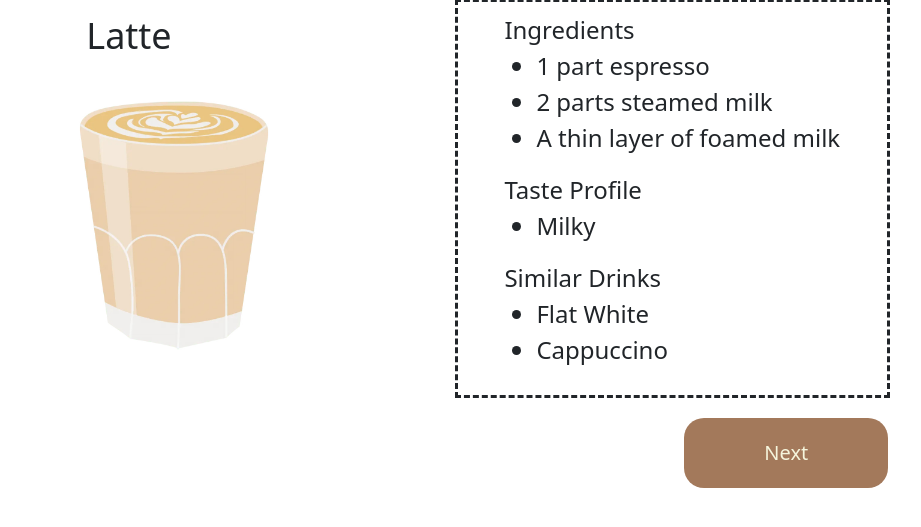
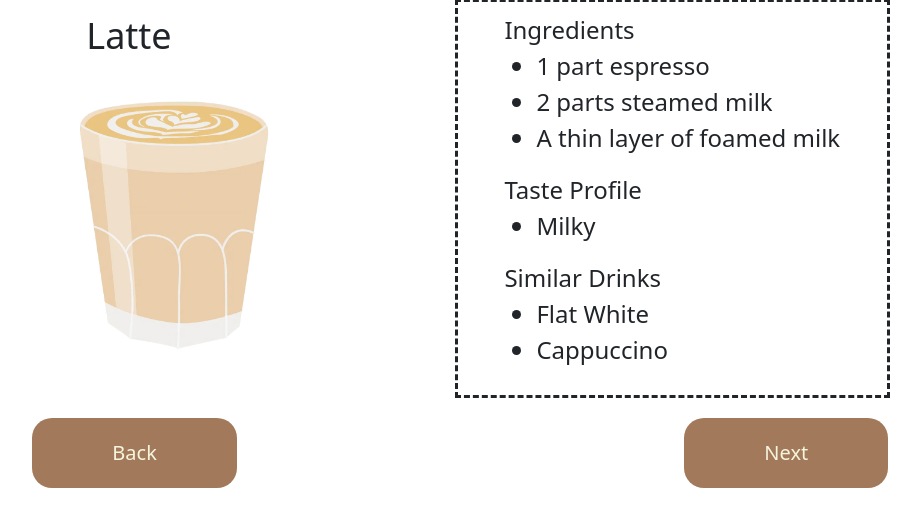
Before and after one commit to kripha/coffee-tutorial, a Flask app: page /learn/1 in a window 1280 px wide. Shown: the part 157-684 px from the top of the page, without its empty margins (185-1106 px from the left). Run offline with Flask 3, Linux system fonts and the light colour scheme; some libraries are stand-ins or nearby versions.

Commit message:
back button on learn

```diff
--- a/templates/learn_item.html
+++ b/templates/learn_item.html
@@ -34,6 +34,9 @@
         border-radius: 20px;
     }
     #button-div{
+        padding-top: 20px;
+    }
+    #back-div{
         padding-top: 20px;
     }
 </style>
@@ -86,7 +89,18 @@
 
 </div>
 <div class="row">
-    <div class="col-8">
+    <div class="col-2">
+
+    </div>
+    <div class="col-2" id="back-div">
+        {% if item.id == 0 %}
+            <a href="/"><button id="next-button">Back</button></a>
+        {% else %}
+            <a href="/learn/{{item.id - 1}}"><button id="next-button">Back</button></a>
+        {% endif %}
+
+    </div>
+    <div class="col-4">
 
     </div>
 
```
